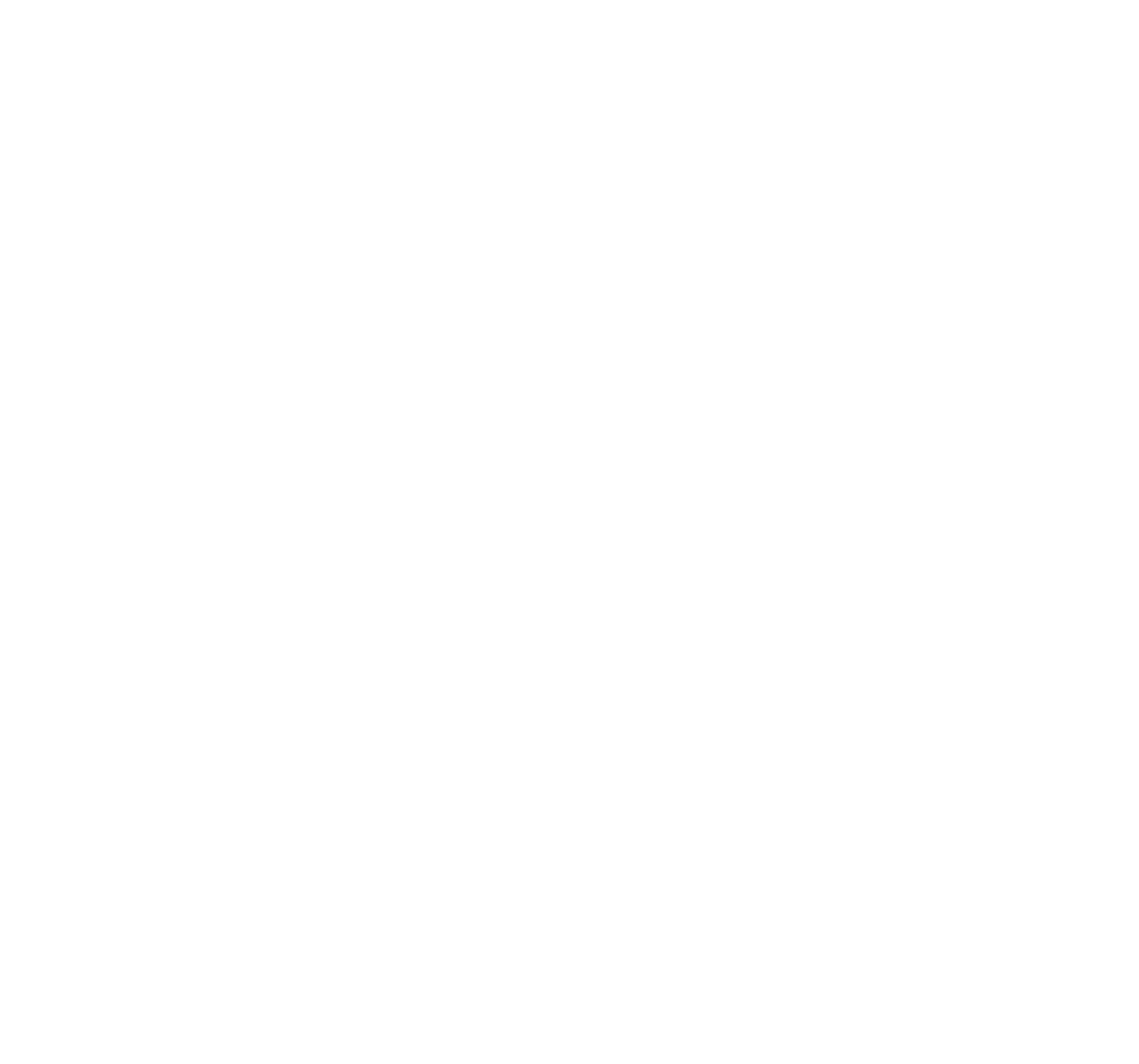
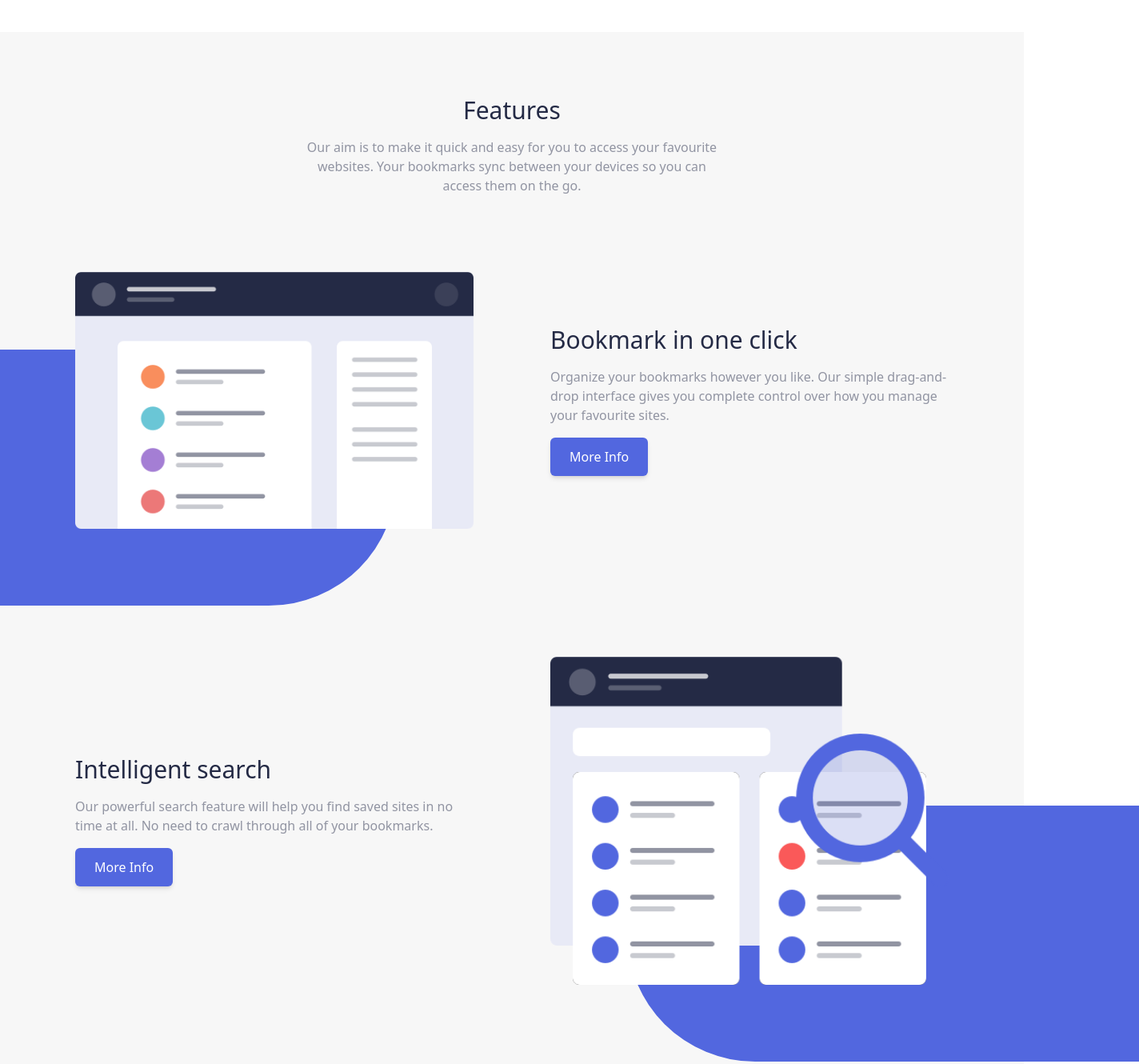
Before and after one commit to Ifenna-Pascal/Landing_Page_Design_With_React-Tailwindcss, a React (Create React App) app: page / in a window 1280 px wide. Shown: the part 800-2130 px from the top of the page at 80% size, 1424 px wide, since content can reach past the window. Before the commit the page ends 800 px from the top, so only its background shows below. Built offline with nearby package versions, Linux system fonts and the light colour scheme.

Commit message:
finished the features section

```diff
--- /dev/null
+++ b/src/Components/Features.jsx
@@ -0,0 +1,25 @@
+import React from 'react';
+import img1 from "../imgs/illustration-features-tab-1.png";
+import img2 from "../imgs/illustration-features-tab-2.png";
+import img3 from "../imgs/illustration-features-tab-3.png"
+import Features_build from './Features_build';
+
+function Features() {
+    return (
+       <section className='bg-bookmark-white py-20 mt-20 lg:mt-60'>
+           <div className='sm:w-3/4 lg:w-5/12 mx-auto px-2'>
+               <h2 className="text-3xl text-center text-bookmark-blue">Features</h2>
+               <p className="text-center text-bookmark-grey mt-4"> Our aim is to make it quick and easy for you to access your favourite websites. Your bookmarks sync between
+                    your devices so you can access them on the go.</p>
+           </div>
+    <Features_build img={img1} text_h1='Bookmark in one click' text_p='Organize your bookmarks however you like. Our simple drag-and-drop interface gives you complete control
+              over how you manage your favourite sites.' reverse={false}/>
+     <Features_build img={img2} text_h1='Intelligent search' text_p='Our powerful search feature will help you find saved sites in no time at all. No need to crawl through all
+              of your bookmarks.' reverse={true}/>
+    <Features_build img={img3} text_h1='Share your bookmarks' text_p='Easily share your bookmarks and collections with others. Create a shareable link that you can send at the
+              click of a button.' reverse={false}/>
+       </section>
+    )
+}
+
+export default Features
--- /dev/null
+++ b/src/Components/Features_build.jsx
@@ -0,0 +1,32 @@
+import React from 'react'
+
+function Features_build({img, text_p, text_h1, reverse}) {
+    return (
+        <div class="relative mt-20 lg:mt-24 lg:mb-40">
+        <div className= {`container flex flex-col ${reverse ? 'lg:flex-row-reverse' : 'lg:flex-row' } items-center justify-center gap-x-24`}>
+          {/* <!-- Image --> */}
+          <div class="flex flex-1 justify-center z-10 mb-10 lg:mb-0">
+            <img
+              class="w-5/6 h-5/6 sm:w-3/4 sm:h-3/4 md:w-full md:h-full"
+              src={img}
+              alt=""
+            />
+          </div>
+          {/* <!-- Content --> */}
+          <div class="flex flex-1 flex-col items-center lg:items-start">
+            <h1 class="text-3xl text-bookmark-blue">{text_h1}</h1>
+            <p class="text-bookmark-grey my-4 text-center lg:text-left sm:w-3/4 lg:w-full">
+              {text_p}
+            </p>
+            <button type="button" class="btn btn-purple hover:bg-bookmark-white hover:text-black">More Info</button>
+          </div>
+        </div>
+        {/* <!-- Rounded Rectangle --> */}
+        <div
+         className= {`${reverse ? 'reverse' : 'no_reverse' }`}
+        ></div>
+      </div>
+    )
+}
+
+export default Features_build
--- a/src/Pages/Home.jsx
+++ b/src/Pages/Home.jsx
@@ -1,12 +1,14 @@
 import React from 'react'
 import Nav from '../Components/Nav';
 import Hero from '../Components/Hero';
+import Features from '../Components/Features';
 
 function Home() {
     return (
         <>
             <Nav />
             <Hero />
+            <Features />
         </>
     )
 }
--- a/src/index.css
+++ b/src/index.css
@@ -14,3 +14,31 @@
         @apply bg-bookmark-white text-bookmark-grey
     }
 }
+
+@layer components {
+    .reverse {
+        @apply  hidden
+        lg:block
+        overflow-hidden
+        bg-bookmark-purple
+        rounded-l-full
+        absolute
+        h-80
+        w-2/4
+        -bottom-24
+        -right-36
+    }
+
+    .no_reverse {
+        @apply  hidden
+        lg:block
+        overflow-hidden
+        bg-bookmark-purple
+        rounded-r-full
+        absolute
+        h-80
+        w-2/4
+        -bottom-24
+        -left-36
+    }
+}
```
